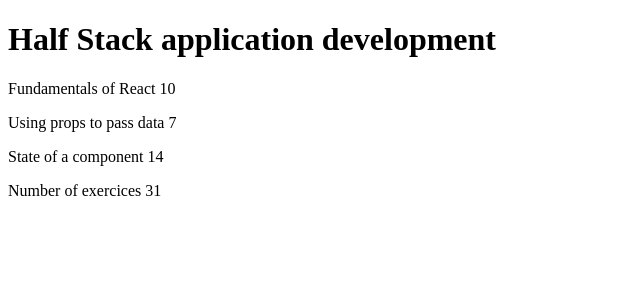
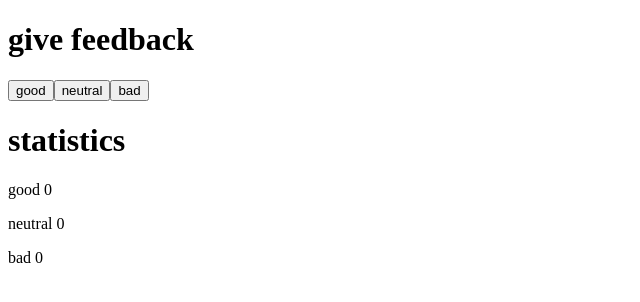
Before and after one commit to nafis589/Submission-repository, a React (Vite) app in the folder part1/courseinfo/: page / in a window 1280 px wide. Shown: the top 302 px of the page, without its empty margins (0-640 px from the left). Built offline with nearby package versions, Linux system fonts and the light colour scheme.

Commit message:
1.6 : unicafé, étape1

```diff
--- a/part1/courseinfo/src/App.jsx
+++ b/part1/courseinfo/src/App.jsx
@@ -1,58 +1,22 @@
-import React from 'react'
+import {useState} from 'react'
+
 const App = () => {
-  const course = {
-    name: 'Half Stack application development',
-    parts : [
-  {
-    name: 'Fundamentals of React',
-    exercises: 10,
-  },
-  {
-    name: 'Using props to pass data',
-    exercises: 7,
-  },
-  {
-    name: 'State of a component',
-    exercises: 14,
-  }
-  ],
-  }
-
-
-
-const Header = (props)=>{
-    return (
-      <h1>{props.course.name}</h1>
-    )
-  }
-
-  const Part = (props)=>{
-    return (
-      props.course.parts.map(part=><p key={part.name}>{part.name} {part.exercises}</p>)
-
-    )
-  }
-
-const Content = (props)=>{
-    return (
-      <div>
-        <Part course={props.course}/>
-      </div>
-    )
-  }
-
-  const Total = (props) =>{
-    let total=0;
-    props.course.parts.map(part=>total+=part.exercises)
-    return (
-      <p>Number of exercices {total}</p>
-    )
-  }
+  const [good, setGood] = useState(0);
+  const [neutral, setNeutral] = useState(0);
+  const [bad, setBad] = useState(0);
+  const handleGoodClick = () => setGood(good + 1);
+  const handleNeutralClick = () => setNeutral(neutral + 1);
+  const handleBadClick = () => setBad(bad + 1);
   return (
     <div>
-      <Header course= {course} />
-      <Content course={course} />
-      <Total course={course} />
+      <h1>give feedback</h1>
+      <button onClick={handleGoodClick}>good</button>
+      <button onClick={handleNeutralClick}>neutral</button>
+      <button onClick={handleBadClick}>bad</button>
+      <h1>statistics</h1>
+      <p>good {good}</p>
+      <p>neutral {neutral}</p>
+      <p>bad {bad}</p>
     </div>
   )
 }
```
